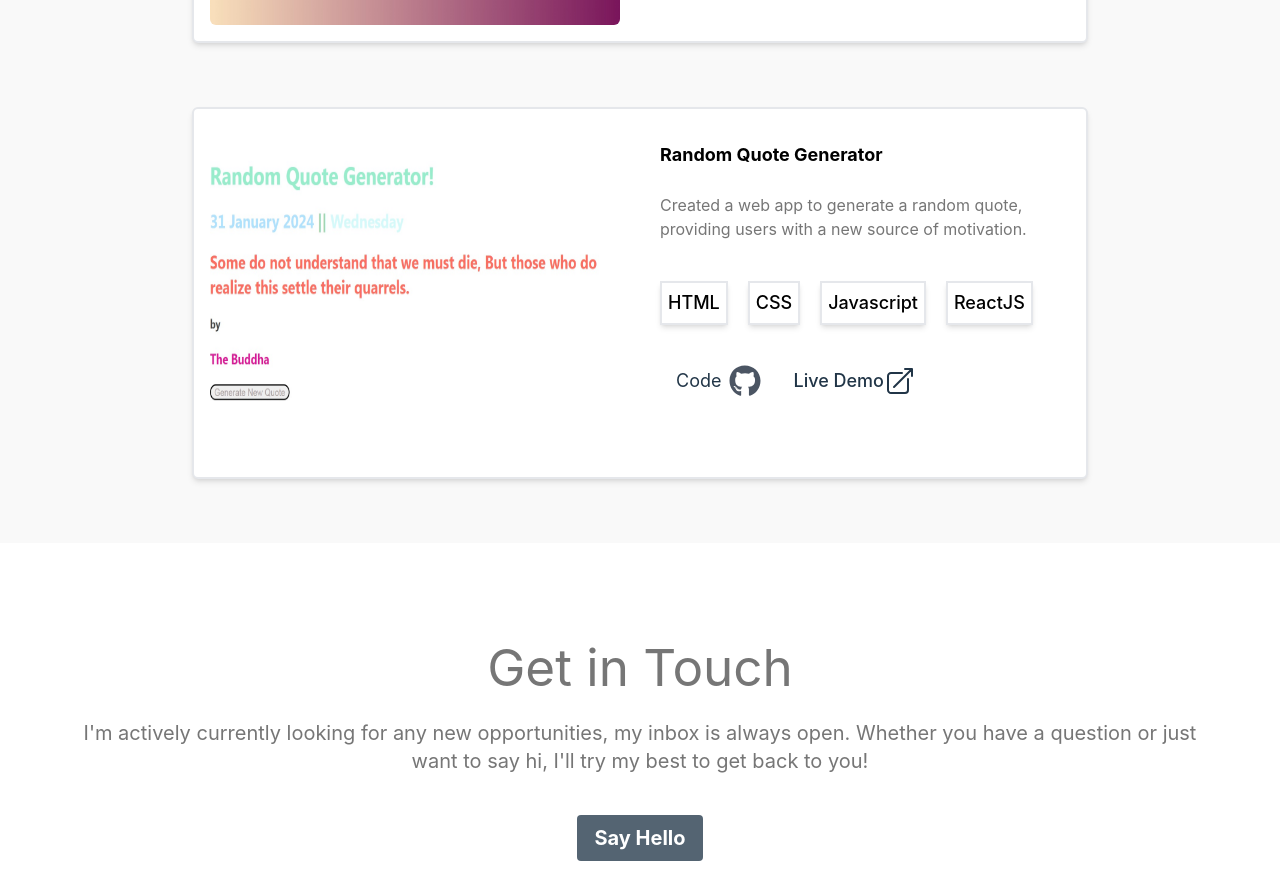
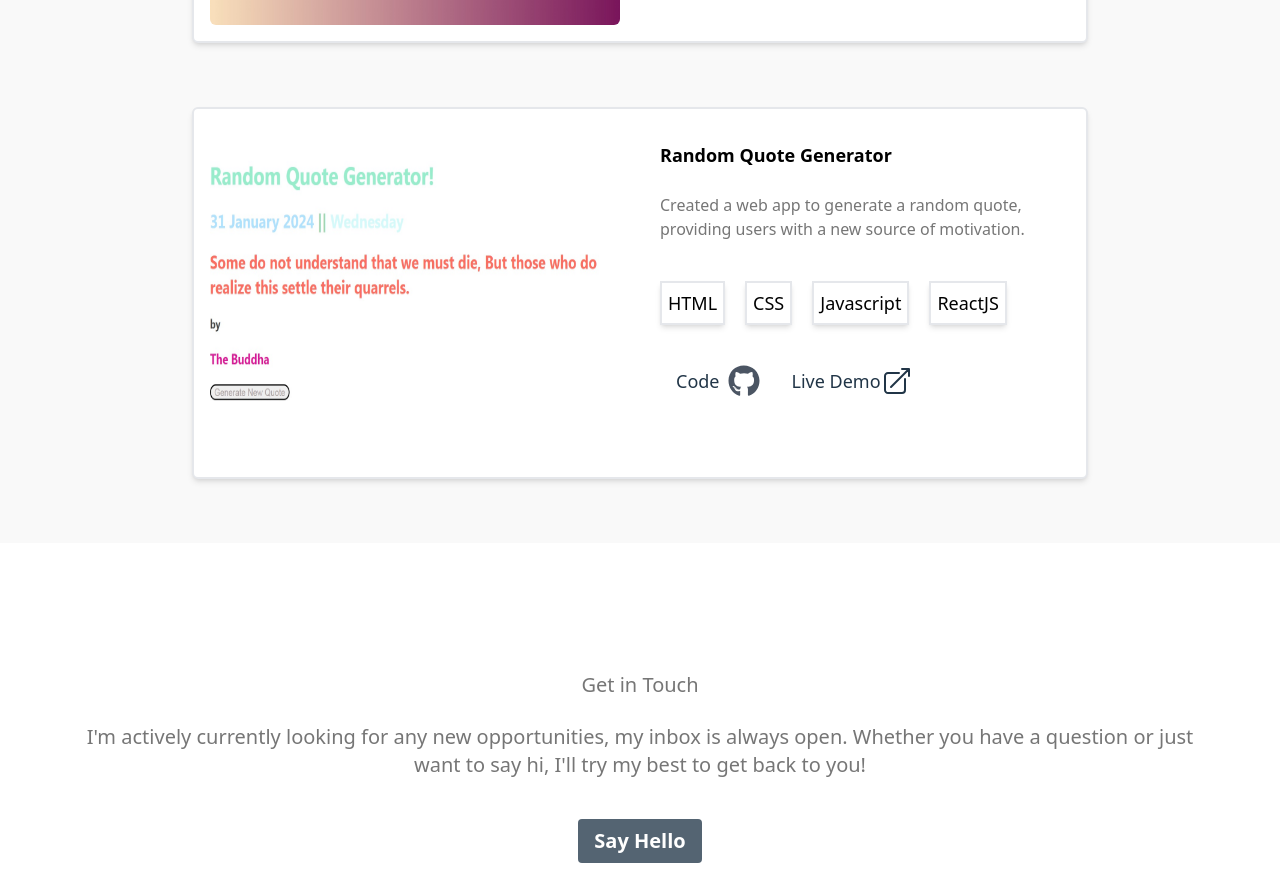
Before and after one commit to Saurabh23089/my-portfolio, a React (Vite) app: page / in a window 1280 px wide. Shown: the part 2751-3647 px from the top of the page. Built offline with nearby package versions, Linux system fonts and the light colour scheme.

Commit message:
added animation

```diff
--- a/package.json
+++ b/package.json
@@ -12,12 +12,13 @@
   "dependencies": {
     "@headlessui/react": "^1.7.17",
     "@heroicons/react": "^2.0.18",
+    "framer-motion": "^11.1.9",
+    "i18next": "^23.8.2",
     "react": "^18.2.0",
     "react-dom": "^18.2.0",
     "react-icons": "^4.11.0",
     "react-lazy-load": "^4.0.1",
-    "react-scroll": "^1.9.0",
-    "react-spring": "^9.7.3"
+    "react-scroll": "^1.9.0"
   },
   "devDependencies": {
     "@types/react": "^18.2.15",
--- a/src/App.jsx
+++ b/src/App.jsx
@@ -22,4 +22,4 @@ function App() {
   )
 }
 
-export default App
+export default App;
--- a/src/components/contactme.jsx
+++ b/src/components/contactme.jsx
@@ -6,7 +6,7 @@ const Contact = () => {
     return (
         <div className="overflow-hidden" id="contact">
             <div className="flex flex-col items-center justify-center text-center">
-                <h1 className="mx-4 text-[#767676]">Get in Touch</h1>
+                <h1 className="mx-4 text-[#767676] mt-8 text-xl">Get in Touch</h1>
                 <p className="mt-6 mx-20 text-center overflow-x-hidden text-xl mb-10 text-[#767676]">I'm actively currently looking for any new opportunities, my inbox is always open. Whether you have a question or just want to say hi, I'll try my best to get back to you!</p>
                 <a href="mailto:saurabh.kumar.e21@nsut.ac.in" target="_blank" className='mb-20'>
                     <button class="bg-[#546472] hover:bg-[#4B5563] text-white font-bold py-2 px-4 rounded text-xl text-[#D1D5DB]">
@@ -43,18 +43,7 @@ const Contact = () => {
                             <FaInstagram className="w-8 h-8 text-gray-100 hover:text-gray-800" />
                         </a>
                     </div>
-
-
-
-
-
-
                 </div>
-
-
-
-
-
             </div>
         </div>
     )
--- a/src/components/projects.jsx
+++ b/src/components/projects.jsx
@@ -1,15 +1,16 @@
 import React from 'react';
-import LazyLoad from 'react-lazy-load'; // Change the import statement
-import { useSpring, animated } from 'react-spring';
-import { FaLinkedin, FaGithub } from 'react-icons/fa';
+import {FaGithub} from 'react-icons/fa';
 import { useState, useEffect, useRef } from 'react';
-import { useInView } from '@react-spring/web'
+import { motion} from "framer-motion";
+import { useInView } from 'framer-motion';
 
 
 
 const ProjectList = () => {
 
   const [projects, setprojects] = useState([]);
+  const ref = useRef(null);
+  const isinview = useInView(ref,{once: false});
 
 
 
@@ -34,16 +35,37 @@ const ProjectList = () => {
     fetchprojects();
   }, [])
 
+  const projectvariants = {
+    offScreen: {
+      x: 300
+    },
+    onscreen: (index) => ({
+      x: 0,
+      transition: {
+        type: "spring",
+        duration: 0.8,
+        bounce:0.2,
+        delay: index * 0.2
+      }
+    })
+  };
+
+
 
   return (
     <div className='relative w-screen overflow-hidden lg:my-24 bg-[#f9f9f9]' id="projects">
-      {/* <div className='relative w-screen overflow-hidden '> */}
       <h3 className='text-blue-900 overflow-hidden whitespace-normal md:whitespace-prewrap ml-8 text-[#147EFB] font-bold mb-4 text-center lg:text-start vl:mx-48 mt-8 lg:mt-16'>PROJECTS</h3>
 
-
-
+        <div ref={ref}>
         {projects && projects.map((proj, index) => {
           return (
+            <motion.div
+            key={proj.title}
+            variants={projectvariants}
+            animate={isinview ? "onscreen" : "offScreen"}
+            custom={index}
+
+            >
               <div key={proj.title} className='border-2 shadow-md m-10 lg:mb-16 rounded-md vl:mx-48 bg-[#ffffff]'>
                 <div className='flex flex-col lg:flex-row m-4 lg:h-84 lg:mt-8 md:m-10 gap-10'>
                   <div className='flex-col w-full lg:w-1/2 lg:h-50'>
@@ -81,9 +103,11 @@ const ProjectList = () => {
                   </div>
                 </div>
               </div>
+            </motion.div>
+
           );
         })}
-
+        </div>
 
 
 
--- a/src/components/toppart.jsx
+++ b/src/components/toppart.jsx
@@ -7,7 +7,6 @@ import {useEffect } from 'react';
 
 
 const navigation = [
-  // { name: 'Dashboard', href: '#', current: true },
   { name: 'Home',id:"home",href:"#home"},
   { name: 'About',id:"about",href:"#about"},
   { name: 'Projects',id:"projects",href:"#projects"},
@@ -44,7 +43,7 @@ export default function Example() {
               </div>
               <div className="flex flex-1 items-center justify-between sm:justify-start">
                 <div className="flex flex-shrink-0 items-center">
-                 <p className='text-[#DADDE2]'>Saurabh Kumar</p>
+                 <p className='text-[#505153] text-xl'>Saurabh Kumar</p>
                 </div>
                 <div className="hidden sm:ml-auto vs:block">
                   <div className="flex justify-end space-x-8">
@@ -60,7 +59,7 @@ export default function Example() {
                   isDynamic={true}
                   className={classNames(
                     'text-gray-300 hover:bg-gray-700 hover:text-white',
-                    'rounded-md px-3 py-2 text-sm font-medium'
+                    'rounded-md px-3 py-2 text-sm font-medium cursor-pointer'
                   )}
                 >
                   {item.name}
@@ -119,7 +118,7 @@ export default function Example() {
           </div>
 
           <Disclosure.Panel className="sm:hidden">
-            <div className="space-y-1 px-2 pb-3 pt-2 top:10 mt-6">
+            <div className="space-y-2 px-2 pb-3 pt-2 top:10 mt-12">
               {navigation.map((item) => (
                 <Disclosure.Button
                   key={item.name}
--- a/src/index.css
+++ b/src/index.css
@@ -2,7 +2,7 @@
 @tailwind components;
 @tailwind utilities;
 
-:root {
+/*:root {
   font-family: Inter, system-ui, Avenir, Helvetica, Arial, sans-serif;
   line-height: 1.5;
   font-weight: 400;
@@ -70,4 +70,4 @@ button:focus-visible {
   button {
     background-color: #f9f9f9;
   }
-}
+} */
--- a/src/toppart.css
+++ b/src/toppart.css
@@ -1,4 +1,4 @@
-/* @import url('https://fonts.googleapis.com/css2?family=Roboto:wght@100;900&display=swap'); */
+/* @import url('https://fonts.googleapis.com/css2?family=Roboto:wght@100;900&display=swap');
 
 
 *{
@@ -16,4 +16,4 @@
 .li{
     list-style-type: none;
     opacity:0;
-}
+} */
```
Also changed, not shown: src/components/aboutme.jsx (+0 -35 lines), src/components/intro.jsx (+0 -7 lines), 1 other file (tests, documents, lock files or other folders). Lines whose indentation alone changed are shown as unchanged.
